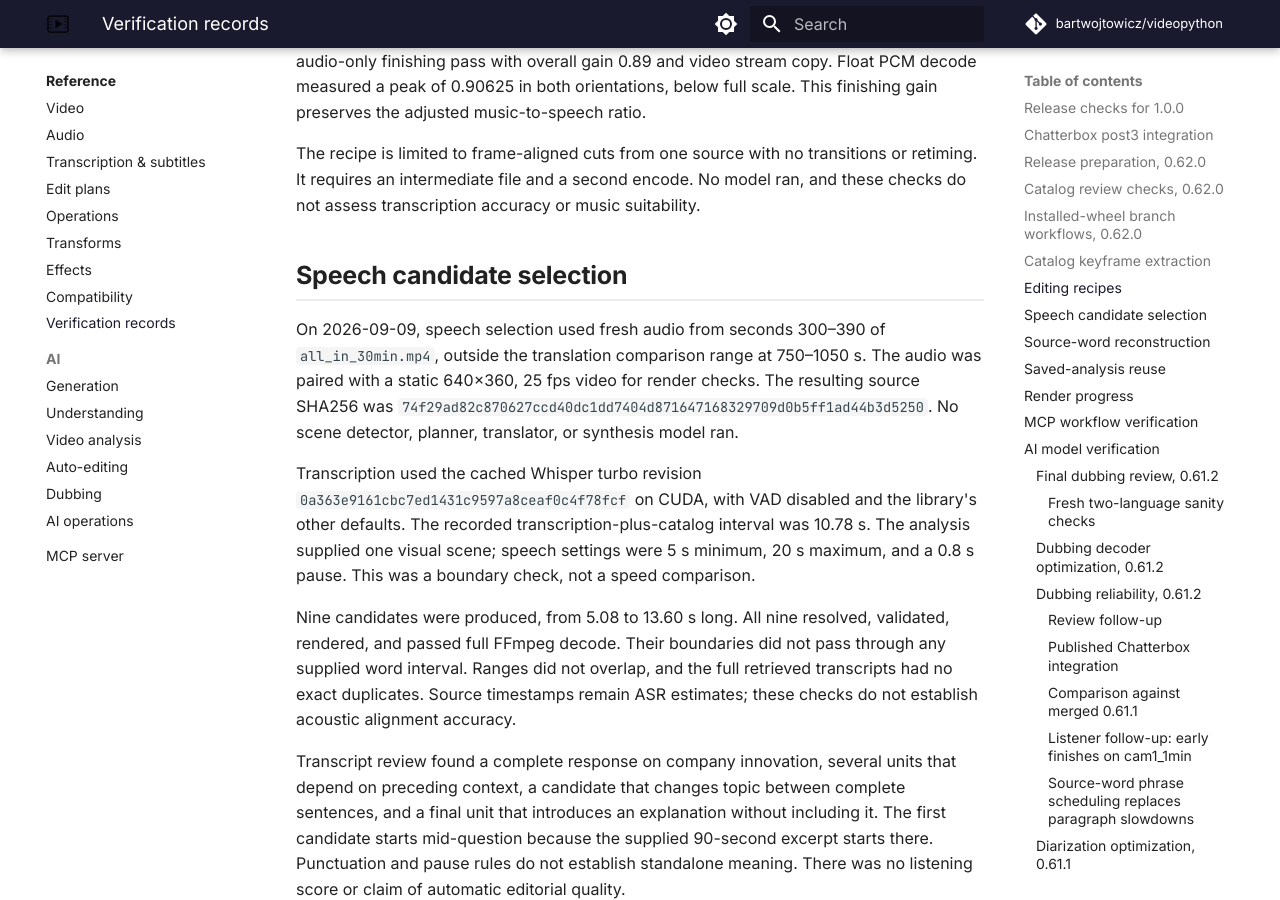
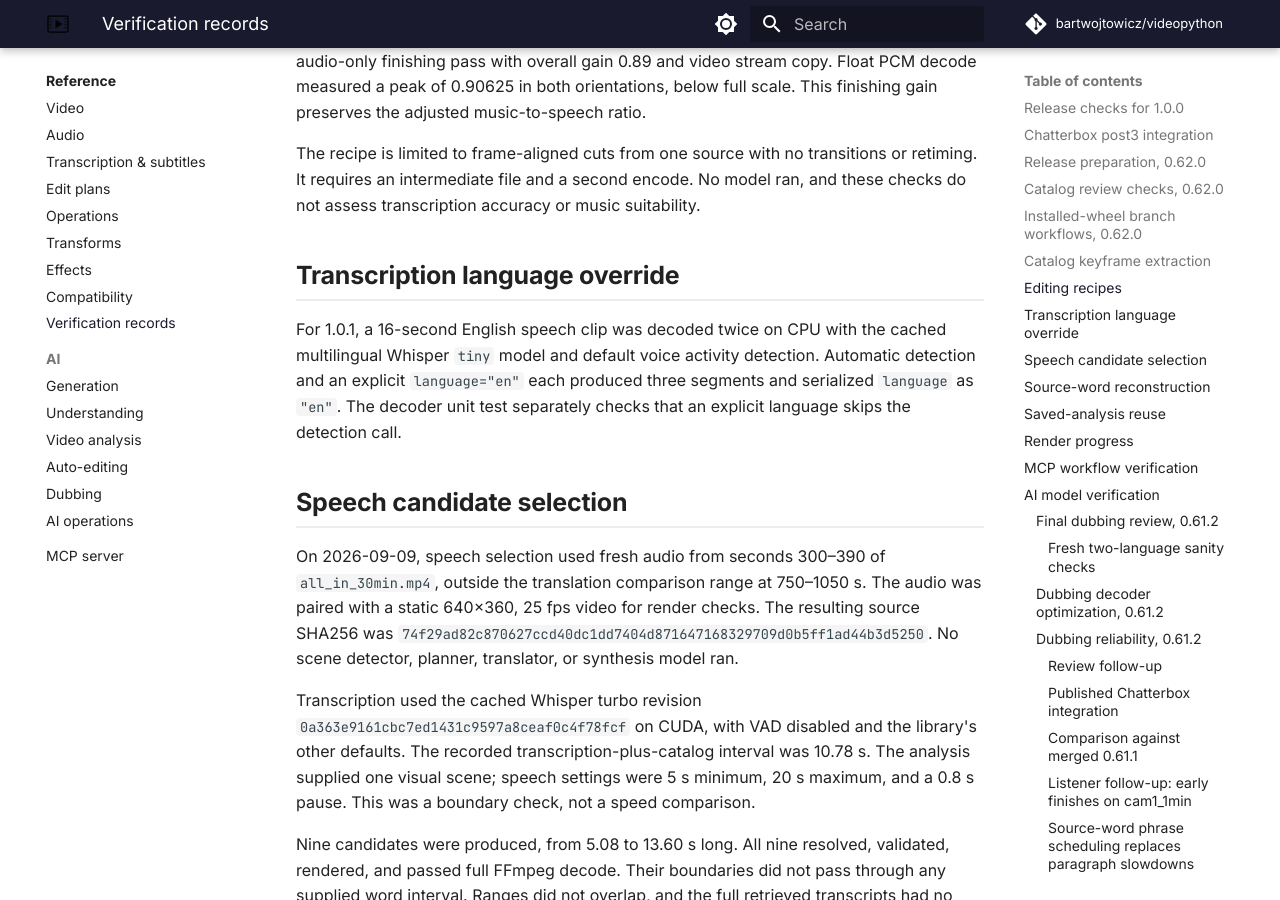
Before and after one commit to BartWojtowicz/videopython, an MkDocs documentation site: the page built from docs/reference/verification.md, in a window 1280 px wide and 900 px high, scrolled down 6240 px. Built offline with MkDocs 1.6.1 and Material for MkDocs 9.7.7, drawn with Linux system fonts in a browser that asks for light colours; comment, search, counter and statistics services are not loaded.

Commit message:
Document transcript language results and verification

```diff
--- a/docs/reference/verification.md
+++ b/docs/reference/verification.md
@@ -242,6 +242,14 @@ This finishing gain preserves the adjusted music-to-speech ratio.
 The recipe is limited to frame-aligned cuts from one source with no transitions
 or retiming. It requires an intermediate file and a second encode. No model ran,
 and these checks do not assess transcription accuracy or music suitability.
+
+## Transcription language override
+
+For 1.0.1, a 16-second English speech clip was decoded twice on CPU with the
+cached multilingual Whisper `tiny` model and default voice activity detection.
+Automatic detection and an explicit `language="en"` each produced three segments
+and serialized `language` as `"en"`. The decoder unit test separately checks that
+an explicit language skips the detection call.
 
 ## Speech candidate selection
 
```
Also changed, not shown: docs/reference/transcription.md (+5 -0 lines), 1 other file.
